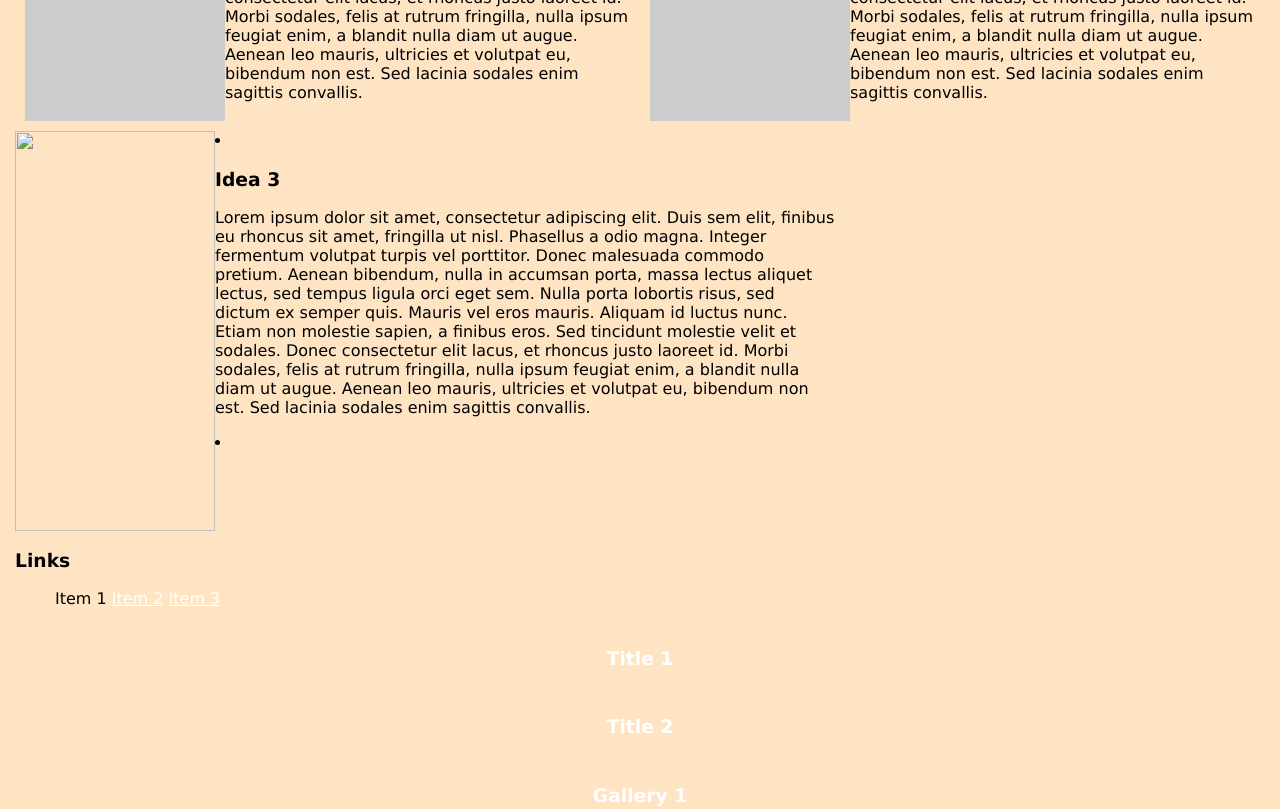
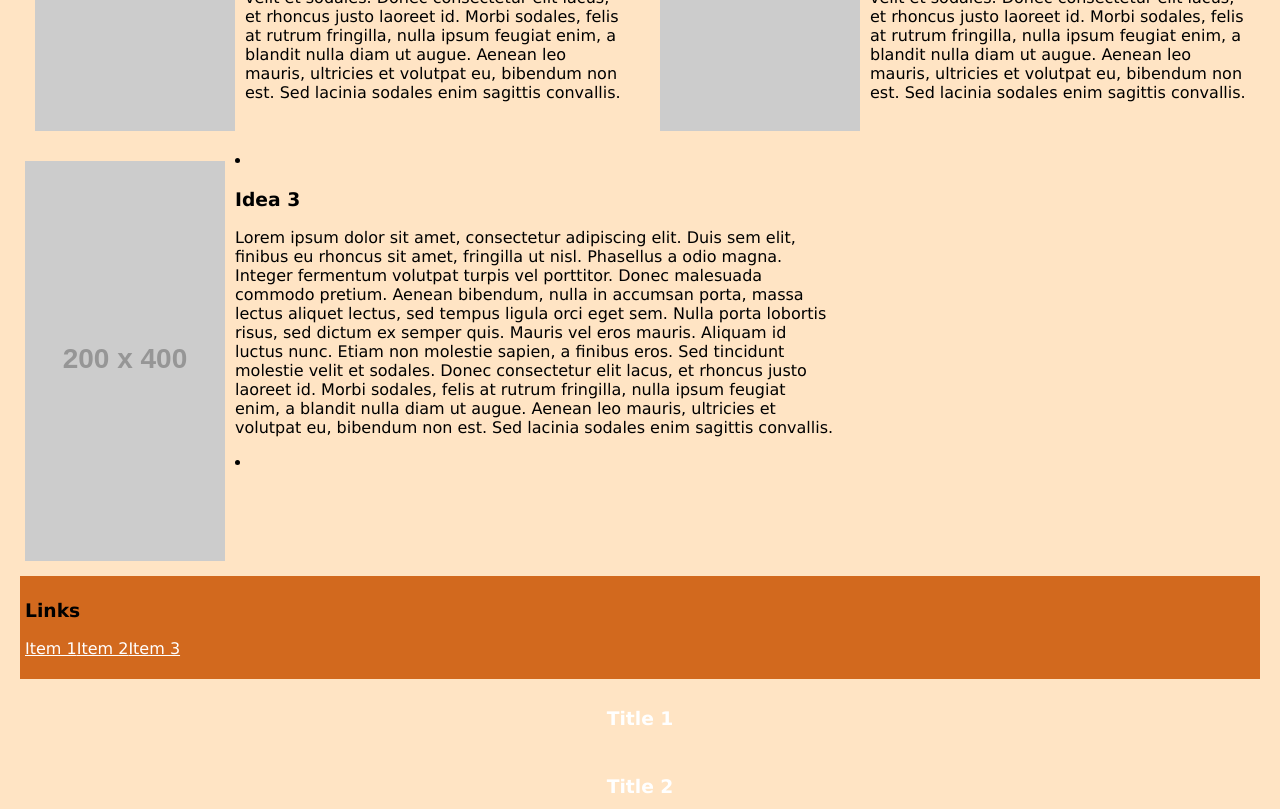
Before and after one commit to breadwards88/breadwards88.github.io, a plain HTML site: page csce242/assignments/assignment 3/index.html in a window 1280 px wide. Shown: the part 440-1249 px from the top of the page. Drawn offline with Linux system fonts and the light colour scheme; placeholder pictures from the web are drawn by us.

Commit message:
fixing side nav

```diff
--- a/csce242/assignments/assignment 3/index.html
+++ b/csce242/assignments/assignment 3/index.html
@@ -34,7 +34,7 @@
                 <div class ="flex-container">
                     <section class="col1of2, two">
                         <li>
-                            <img src="" alt="" width="200" height="400">
+                            <img src="https://dummyimage.com/200x400" alt="" width="200" height="400">
                             <h3>Idea 3</h3>
                             <p>Lorem ipsum dolor sit amet, consectetur adipiscing elit. Duis sem elit, finibus eu rhoncus sit amet, fringilla ut nisl. Phasellus a odio magna. Integer fermentum volutpat turpis vel porttitor. Donec malesuada commodo pretium. Aenean bibendum, nulla in accumsan porta, massa lectus aliquet lectus, sed tempus ligula orci eget sem. Nulla porta lobortis risus, sed dictum ex semper quis. Mauris vel eros mauris. Aliquam id luctus nunc. Etiam non molestie sapien, a finibus eros. Sed tincidunt molestie velit et sodales. Donec consectetur elit lacus, et rhoncus justo laoreet id. Morbi sodales, felis at rutrum fringilla, nulla ipsum feugiat enim, a blandit nulla diam ut augue. Aenean leo mauris, ultricies et volutpat eu, bibendum non est. Sed lacinia sodales enim sagittis convallis.</p>
                         </li>
@@ -45,7 +45,7 @@
                 <div id="flex-container">
                     <nav id="side-nav">
                         <h3>Links</h3>
-                        <ul class="flex-container>
+                        <ul class="flex-container">
                             <a href="#">Item 1</a>
                             <a href="#">Item 2</a>
                             <a href="#">Item 3</a>
--- a/csce242/assignments/assignment 3/styles.css
+++ b/csce242/assignments/assignment 3/styles.css
@@ -57,6 +57,8 @@ body {
 #m-content img {
     float: left;
     max-width: 100%;
+    padding: 5px;
+    margin: 5px;
 }
 
 #m-content2 img {
@@ -84,6 +86,26 @@ body {
 
 #main-nav {
 
+}
+
+#side-nav {
+    padding:5px;
+    background-color: chocolate;
+    margin: 5px;
+}
+
+#side-nav ul {
+    list-style-type: none;
+    padding-left: 0;;
+}
+
+#side-nav li {
+    list-style-type: none;
+
+}
+
+#side-nav a {
+    color: white;
 }
 
 h1 {
```
